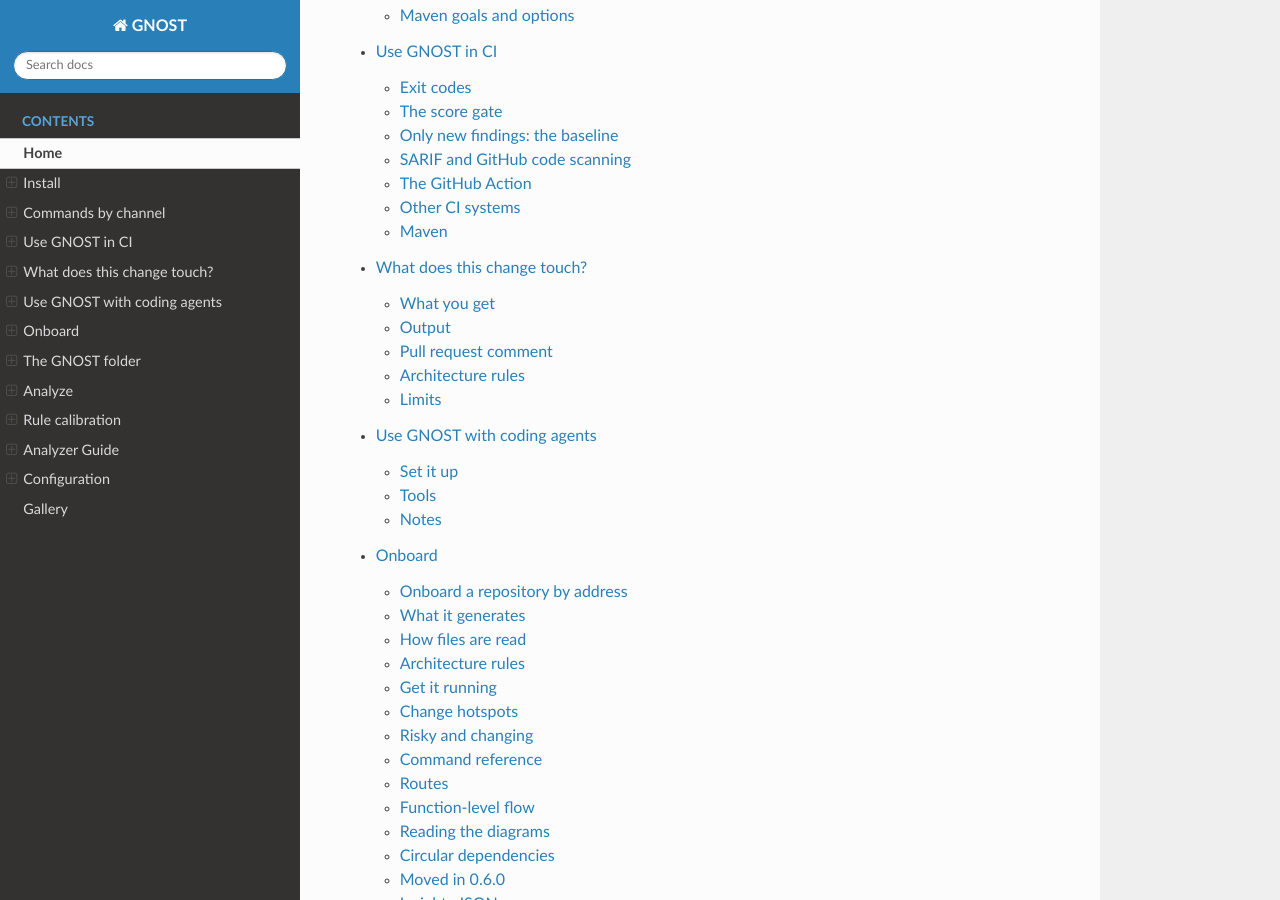
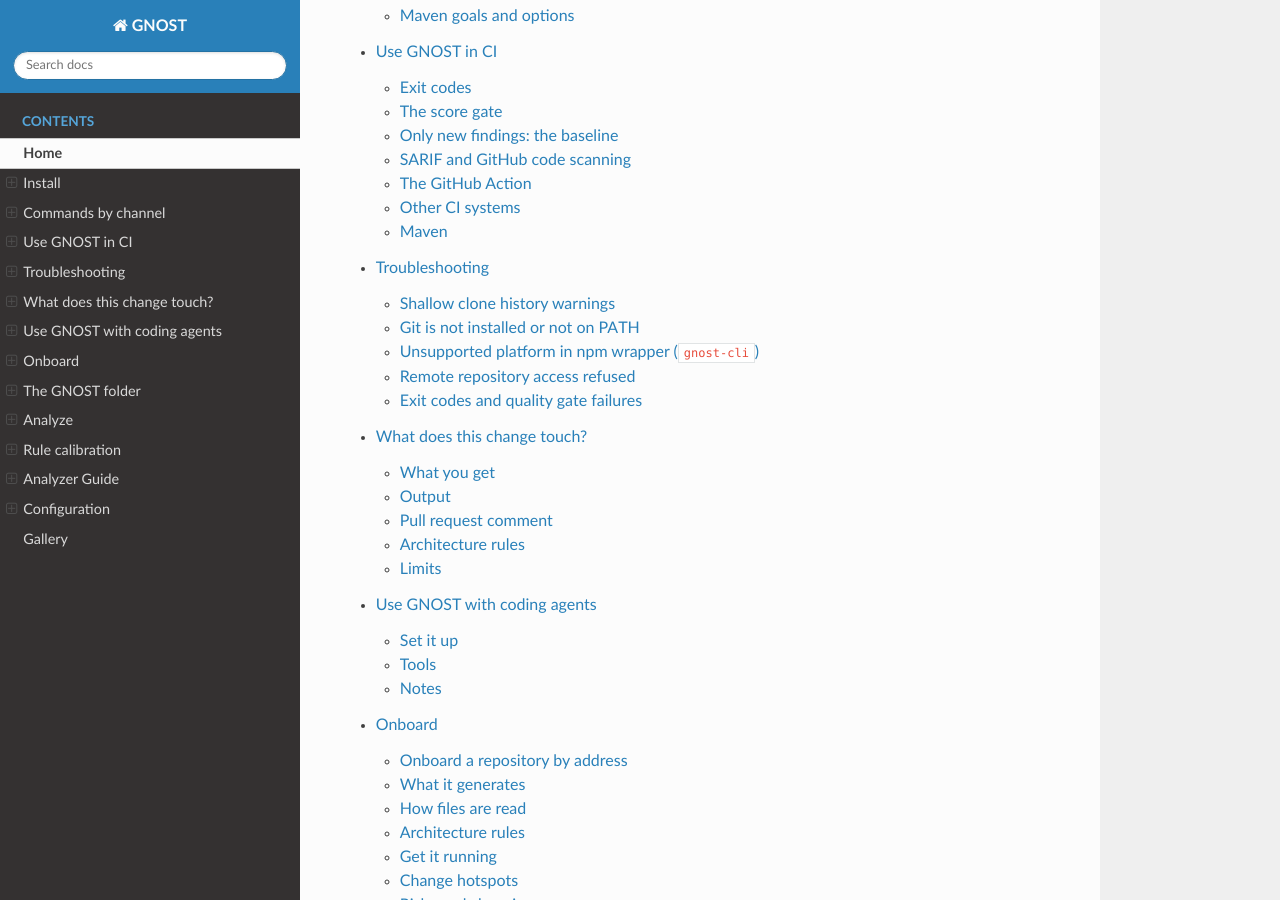
Before and after one commit to mohdzain98/gnost, a Sphinx documentation site: the page built from docs/index.rst, in a window 1280 px wide and 900 px high, scrolled down 5895 px. Built offline with Sphinx 7.4.7 and the Read the Docs theme 3.1.0, drawn with Linux system fonts in a browser that asks for light colours; part of the change alters nothing that is shown.

Commit message:
docs: add troubleshooting guide for common CLI and remote errors

```diff
--- a/docs/index.rst
+++ b/docs/index.rst
@@ -242,6 +242,7 @@ Use dedicated pages for details:
    install
    commands
    ci
+   troubleshooting
    changes
    agents
    onboard
--- /dev/null
+++ b/docs/troubleshooting.rst
@@ -0,0 +1,65 @@
+Troubleshooting
+===============
+
+Common messages GNOST prints, what causes them, and how to resolve them.
+
+Shallow clone history warnings
+------------------------------
+
+**Message:** ``this is a shallow clone, so the history is cut short; ...``
+
+**Cause:** The Git repository was cloned with ``--depth`` (such as GitHub Actions ``actions/checkout`` default ``fetch-depth: 1``), so commit history needed for churn hotspots and ``gnost changes`` is missing.
+
+**Fix:** Fetch the complete history before running GNOST:
+
+.. code-block:: yaml
+
+   - uses: actions/checkout@v4
+     with:
+       fetch-depth: 0
+
+Or locally in an existing checkout:
+
+.. code-block:: bash
+
+   git fetch --unshallow
+
+Git is not installed or not on PATH
+----------------------------------
+
+**Message:** ``git is not installed or not on PATH, so history is not available.``
+
+**Cause:** GNOST could not locate a ``git`` executable in the process ``PATH``.
+
+**Fix:** Install Git (`https://git-scm.com <https://git-scm.com>`_) and ensure the directory containing ``git`` is on your ``PATH`` before running GNOST.
+
+Unsupported platform in npm wrapper (``gnost-cli``)
+---------------------------------------------------
+
+**Message:** ``gnost-cli has no prebuilt binary for <platform>-<arch>.`` (or ``The platform package @gnost-cli/... is not installed.`` when optional dependencies were omitted)
+
+**Cause:** Prebuilt native binaries for ``gnost-cli`` ship only for supported platforms (``darwin-arm64``, ``linux-x64``, ``win32-x64``), or npm skipped optional platform dependencies via ``--no-optional`` / ``--omit=optional``.
+
+**Fix:** Install via Python (``pipx install gnost``) or use the Docker image (`ghcr.io/mohdzain98/gnost`), or reinstall ``gnost-cli`` with optional dependencies enabled.
+
+Remote repository access refused
+--------------------------------
+
+**Message:** ``could not clone <repo>: access was refused.``
+
+**Cause:** ``gnost onboard <url>`` disables interactive credential prompts (``GIT_TERMINAL_PROMPT=0``) and cannot authenticate against private repositories.
+
+**Fix:** Pass a public ``https://`` URL, or clone the private repository locally with your own Git credentials and run ``gnost onboard <folder>`` on the local checkout.
+
+Exit codes and quality gate failures
+------------------------------------
+
+``gnost analyze`` returns specific exit codes so scripts and CI workflows can distinguish setup errors from quality-gate violations:
+
+- ``0`` — Success.
+- ``1`` — Unexpected runtime error or output write failure.
+- ``2`` — Invalid CLI option, missing path, invalid ``.gnost.toml``, missing baseline file, or invalid flag combination (for example ``--fail-on-new`` without ``--baseline``).
+- ``3`` — Quality gate failed: the project score is below ``--fail-under`` or new findings were introduced under ``--baseline --fail-on-new``. Inspect `.gnost/analysis/analysis.json` (or run ``gnost open report``) to review findings.
+- ``130`` — Interrupted (``Ctrl+C``).
+
+See :doc:`ci` for full CI configuration and baseline details.
```
